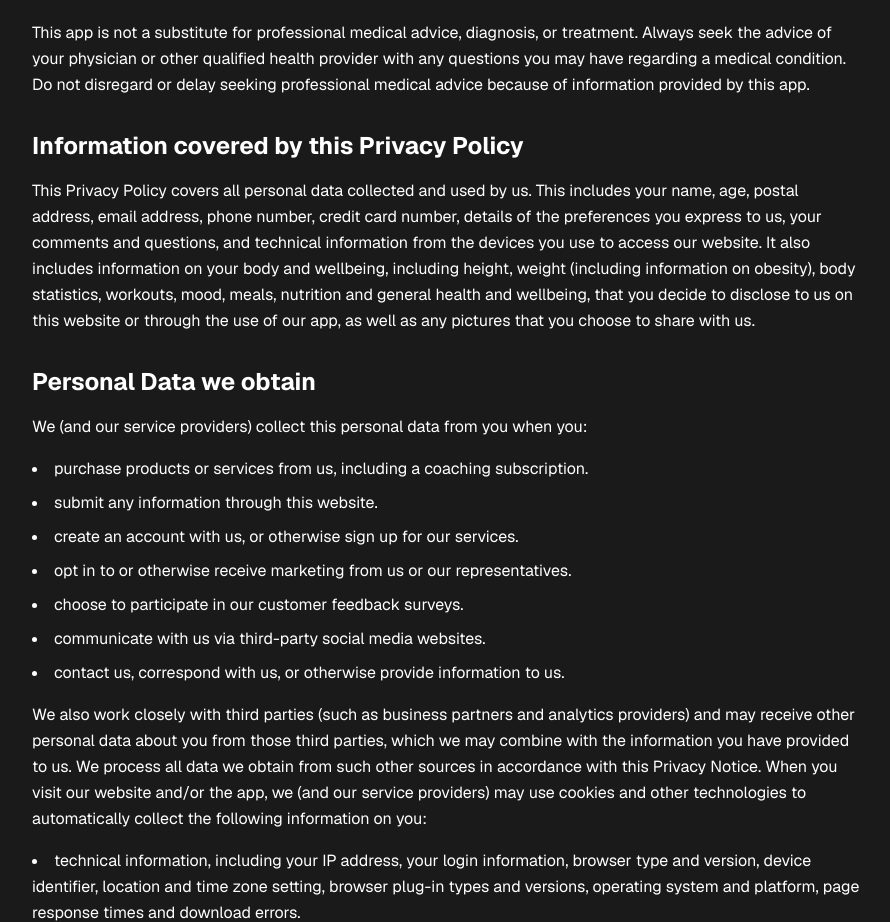
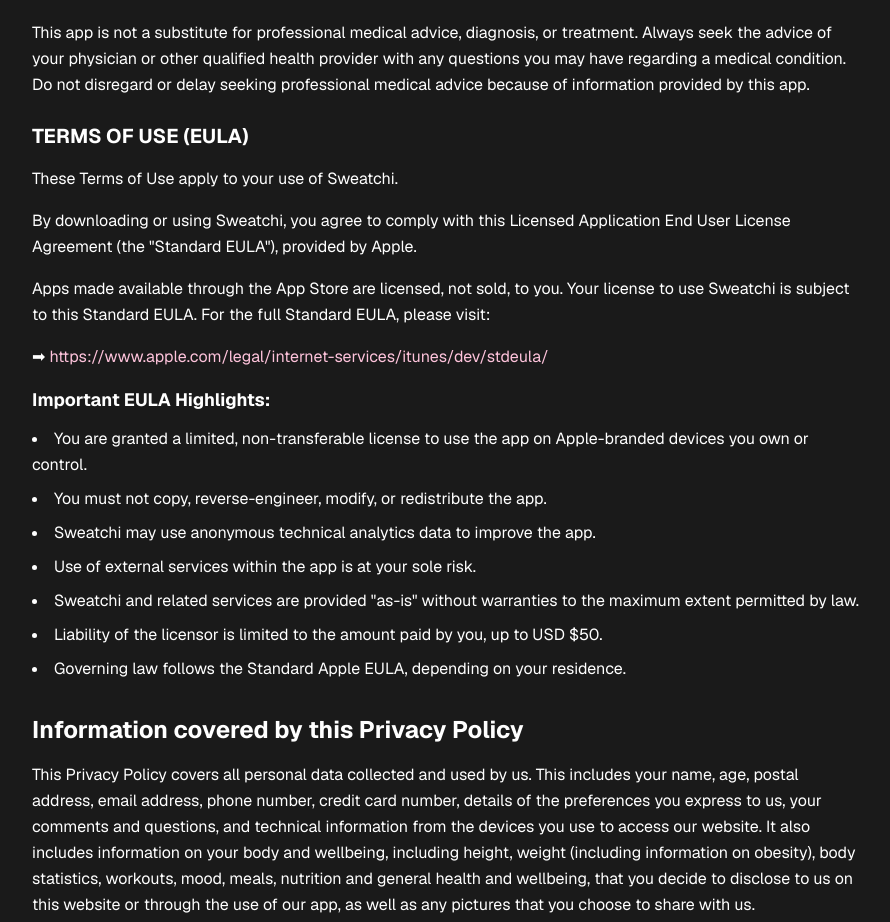
Before and after one commit to praveenNagaraj-zartek/sweatchi-web, a Next.js app: page /privacy in a window 1280 px wide. Shown: the part 1220-2142 px from the top of the page, without its empty margins (192-1082 px from the left). Built offline with nearby package versions, Linux system fonts and the light colour scheme.

Commit message:
Add Terms of Use (EULA) section to Privacy page, outlining user agreement, license details, and important highlights for the Sweatchi app.

```diff
--- a/app/privacy/page.tsx
+++ b/app/privacy/page.tsx
@@ -134,6 +134,66 @@
                 delay seeking professional medical advice because of information
                 provided by this app.
               </p>
+
+              <h3 className="text-lg sm:text-xl font-bold text-white mb-4">
+                TERMS OF USE (EULA)
+              </h3>
+              <p className="text-white leading-relaxed mb-4">
+                These Terms of Use apply to your use of Sweatchi.
+              </p>
+              <p className="text-white leading-relaxed mb-4">
+                By downloading or using Sweatchi, you agree to comply with this
+                Licensed Application End User License Agreement (the &quot;Standard
+                EULA&quot;), provided by Apple.
+              </p>
+              <p className="text-white leading-relaxed mb-4">
+                Apps made available through the App Store are licensed, not sold,
+                to you. Your license to use Sweatchi is subject to this Standard
+                EULA. For the full Standard EULA, please visit:
+              </p>
+              <p className="text-white leading-relaxed mb-4">
+                ➡{' '}
+                <a
+                  href="https://www.apple.com/legal/internet-services/itunes/dev/stdeula/"
+                  className="text-[#FEC3DB] hover:text-[#E56197] transition-colors"
+                  target="_blank"
+                  rel="noopener noreferrer"
+                >
+                  https://www.apple.com/legal/internet-services/itunes/dev/stdeula/
+                </a>
+              </p>
+              <h4 className="text-base sm:text-lg font-bold text-white mb-3">
+                Important EULA Highlights:
+              </h4>
+              <ul className="list-disc list-inside text-white leading-relaxed mb-6 space-y-2">
+                <li>
+                  You are granted a limited, non-transferable license to use the
+                  app on Apple-branded devices you own or control.
+                </li>
+                <li>
+                  You must not copy, reverse-engineer, modify, or redistribute
+                  the app.
+                </li>
+                <li>
+                  Sweatchi may use anonymous technical analytics data to improve
+                  the app.
+                </li>
+                <li>
+                  Use of external services within the app is at your sole risk.
+                </li>
+                <li>
+                  Sweatchi and related services are provided &quot;as-is&quot; without
+                  warranties to the maximum extent permitted by law.
+                </li>
+                <li>
+                  Liability of the licensor is limited to the amount paid by you,
+                  up to USD $50.
+                </li>
+                <li>
+                  Governing law follows the Standard Apple EULA, depending on
+                  your residence.
+                </li>
+              </ul>
             </section>
 
             <section className="mb-8">
```
